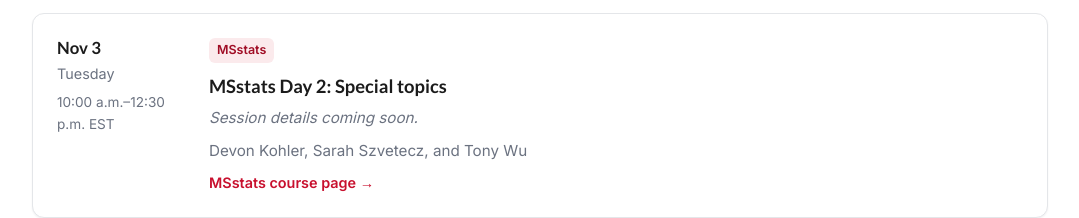
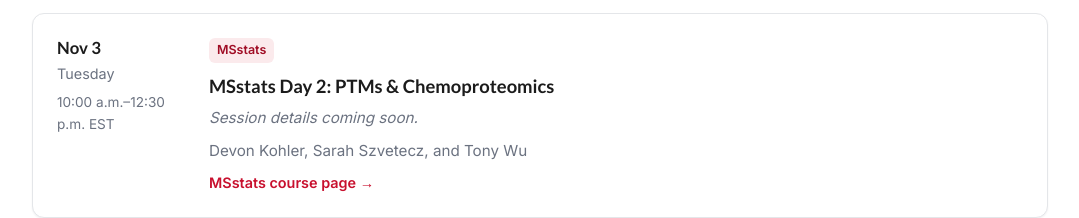
Before and after one commit to Vitek-Lab/MIe-2026, a website: page index.html in a window 1280 px wide. Shown: the part 2277-2495 px from the top of the page, without its empty margins (100-1179 px from the left). Drawn offline with Linux system fonts and the light colour scheme.

Commit message:
Adding specific special topics

```diff
--- a/index.html
+++ b/index.html
@@ -213,7 +213,7 @@
             </div>
             <div class="day__what">
               <span class="day__track">MSstats</span>
-              <div class="day__title">MSstats Day 2: Special topics</div>
+              <div class="day__title">MSstats Day 2: PTMs &amp; Chemoproteomics</div>
               <div class="day__topic">Session details coming soon.</div>
               <div class="day__people">Devon Kohler, Sarah Szvetecz, and Tony Wu</div>
               <a class="day__course" href="msstats.html">MSstats course page &rarr;</a>
```
